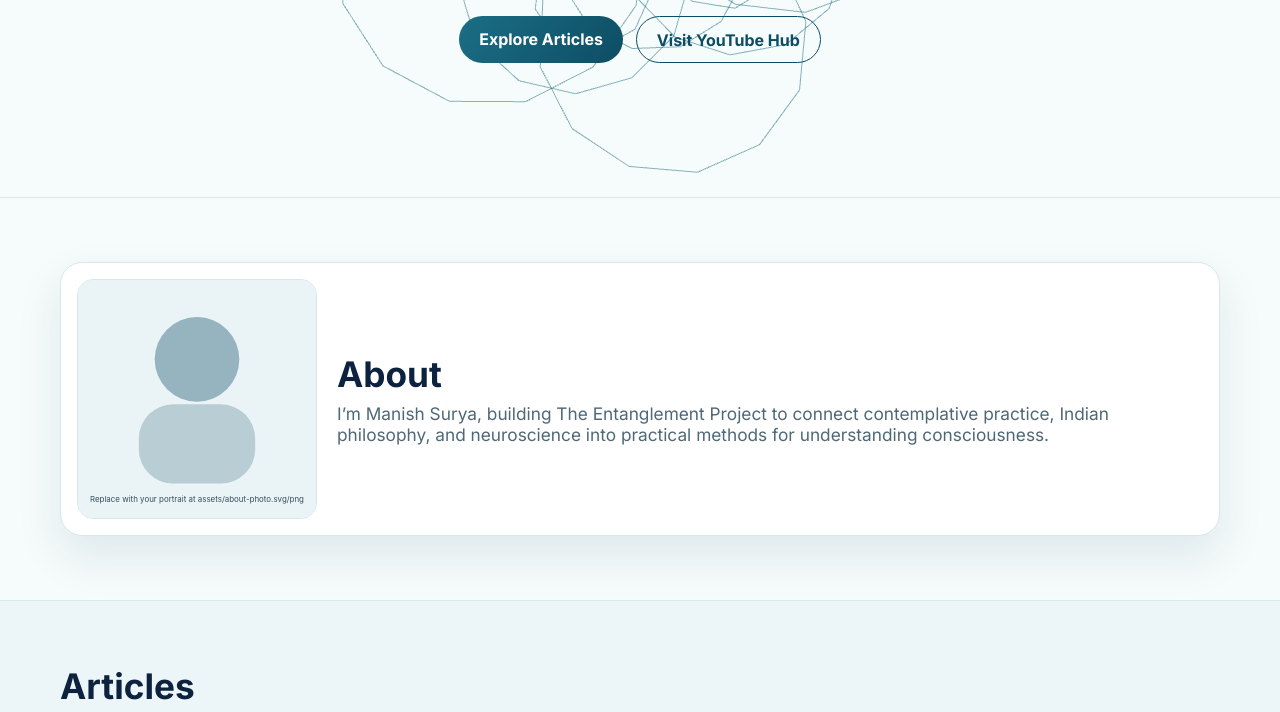
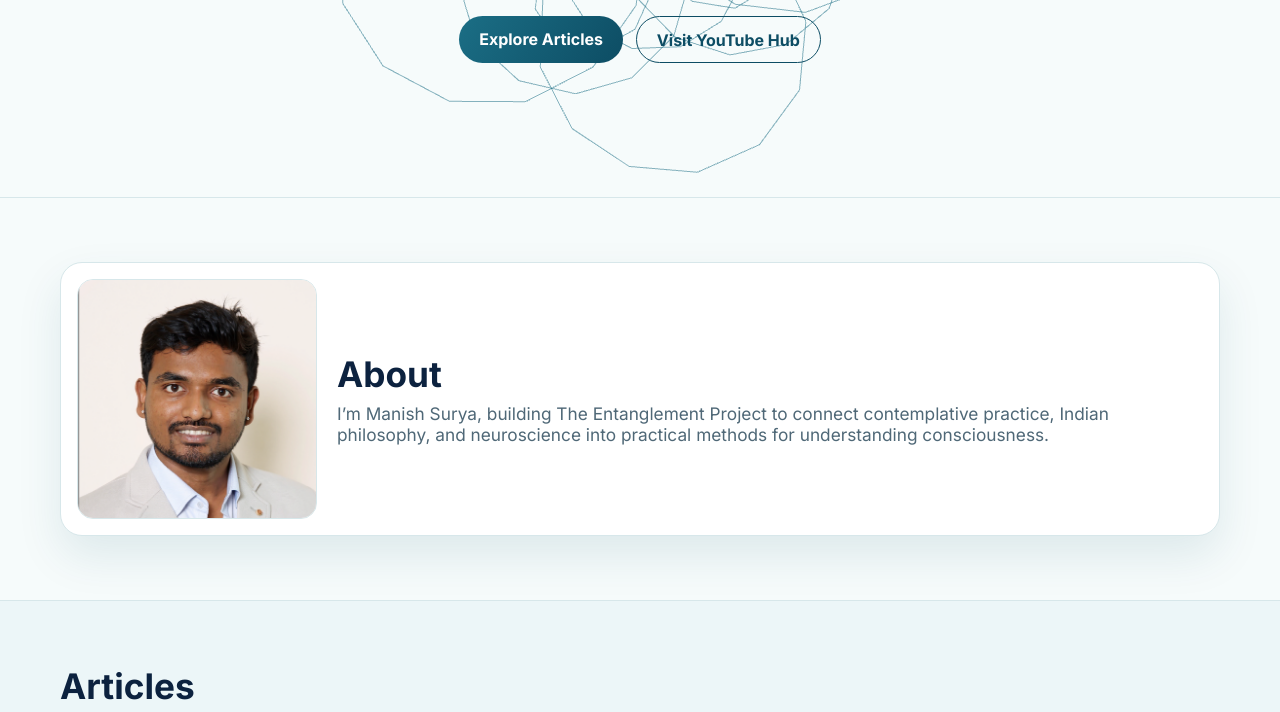
Before and after one commit to manish-surya-r/tep, a plain HTML site: page index.html in a window 1280 px wide. Shown: the part 529-1241 px from the top of the page. Drawn offline with nearby package versions, Linux system fonts and the light colour scheme; animation ran at ten frames a second.

Commit message:
fised the changes

```diff
--- a/index.html
+++ b/index.html
@@ -52,7 +52,7 @@
 
       <section id="about" class="section container">
         <div class="about-layout">
-          <img src="assets/about-photo.svg" alt="Founder portrait" class="about-photo" />
+          <img src="assets/headshot.png" alt="Founder portrait" class="about-photo" />
           <div>
             <h2>About</h2>
             <p class="lead">
```
Also changed, not shown: assets/headshot.png (added).
